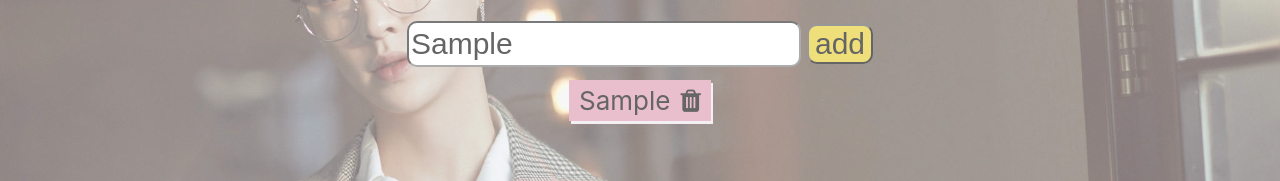
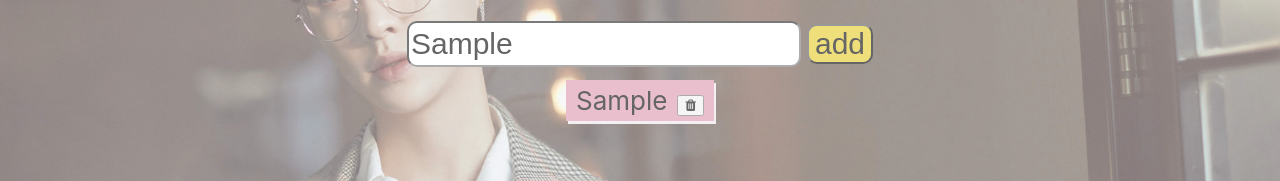
Before and after one commit to Mandy-Chen/todoApp, a React (Create React App) app: page / in a window 1280 px wide. Both pictures are taken after typing "Sample" into the empty fields and a click on the button "add". Shown: the part 326-507 px from the top of the page. Built offline with nearby package versions, Linux system fonts and the light colour scheme.

Commit message:
[todoApp][mandy] feature : The data was deleted successfully, but the page was not rendered

```diff
--- a/src/actions/index.jsx
+++ b/src/actions/index.jsx
@@ -4,3 +4,9 @@ export const addTodoAction = (text) => {
         text: text,
     }
 }
+export const deleteTodoAction = (todos) => {
+    return {
+        type: "DELETE_TODO",
+        todos: todos,
+    }
+}
--- a/src/components/Todo.jsx
+++ b/src/components/Todo.jsx
@@ -8,9 +8,6 @@ class Todo extends React.Component {
     render() {
         return (
             <div className="todo">{this.props.text}
-                <div>
-                    <i className="fa fa-trash" aria-hidden="true"></i>
-                </div>
             </div>
         )
     }
--- a/src/components/TodoForm.jsx
+++ b/src/components/TodoForm.jsx
@@ -2,8 +2,6 @@ import React from "react";
 import './todo.css';
 
 class TodoForm extends React.Component {
-
-
     constructor(props) {
         super(props)
         this.state = {
@@ -19,17 +17,16 @@ class TodoForm extends React.Component {
     }
 
     submit = (event) => {
-        // event.preventDefault()
         let text = this.state.text;
         this.props.addTodo(text);
     }
 
     render() {
-
         return (
             <div className="todoInput">
                 <input type="text" onChange={this.handleChange} value={this.state.text} />
                 <button onClick={this.submit}>add</button>
+
             </div>
         )
     }
--- a/src/components/TodoList.jsx
+++ b/src/components/TodoList.jsx
@@ -1,16 +1,33 @@
 import React from "react";
 import Todo from "./Todo"
-
+import './todo.css';
 class TodoList extends React.Component {
   constructor(props) {
     super(props);
+    this.state = {
+      // todos: this.props.todos
+    }
+  }
+  deleteText(index) {
+    console.log("---TodoList start----")
+    let todoList = this.props.todos;
+    todoList.splice(index, 1);
+    this.props.deleteTodo(todoList);
+    console.log("sss" + todoList)
+    console.log("---TodoList end----")
   }
 
   render() {
     return (
       <div>
+          {this.props.wq}
         {this.props.todos.map((todo, index) => (
-          <Todo key={index} text={todo}></Todo>
+          <div className="todoList" key={index} >
+            <Todo text={todo}></Todo>
+            <button onClick={this.deleteText.bind(this, index)} >
+              <i className="fa fa-trash" aria-hidden="true"></i>
+            </button>
+          </div>
         ))}
       </div>
     )
--- a/src/components/todo.css
+++ b/src/components/todo.css
@@ -1,10 +1,11 @@
-.todo {
+.todoList {
   background-color: #dc93ac;
   padding: 5px 10px;
   margin: 10px;
   box-shadow: 2px 3px #eee5ea;
+
 }
-.todo div{
+.todoList button{
     display: inline-block;
     margin-left: 10px;
 }
@@ -23,3 +24,6 @@
   border-radius: 10px;
   background-color: #e6cb24;
 }
+.todo{
+    display: inline-block;
+}
--- a/src/containers/TodoListContainer.jsx
+++ b/src/containers/TodoListContainer.jsx
@@ -1,13 +1,18 @@
 import { connect } from 'react-redux';
 import TodoList from '../components/TodoList'
-
+import { deleteTodoAction } from '../actions'
 const mapStateToProps = (state) => {
     return {
         todos: state.AddTodoReducer
     }
 }
+const mapDispatchToProps = (dispatch) => (
+    {
+        deleteTodo: (todos) => { dispatch(deleteTodoAction(todos)) },
+    })
 
 const TodoListContainer = connect(
-    mapStateToProps
+    mapStateToProps,
+    mapDispatchToProps
 )(TodoList)
 export default TodoListContainer
--- /dev/null
+++ b/src/reducers/DeleteTodoReducer.jsx
@@ -0,0 +1,9 @@
+const DeleteTodoReducer = (state = [], action) => {
+    switch (action.type) {
+        case "DELETE_TODO":
+            return [...state, action.todos];
+        default:
+            return state;
+    }
+}
+export default DeleteTodoReducer;
--- a/src/reducers/index.jsx
+++ b/src/reducers/index.jsx
@@ -1,7 +1,10 @@
 import { combineReducers } from 'redux';
 import AddTodoReducer from './AddTodoReducer'
+import DeleteTodoReducer from './DeleteTodoReducer'
 
-
-export const reducer=combineReducers(
-    {AddTodoReducer}
+export const reducer = combineReducers(
+    {
+        AddTodoReducer,
+        DeleteTodoReducer
+    }
 )
```
